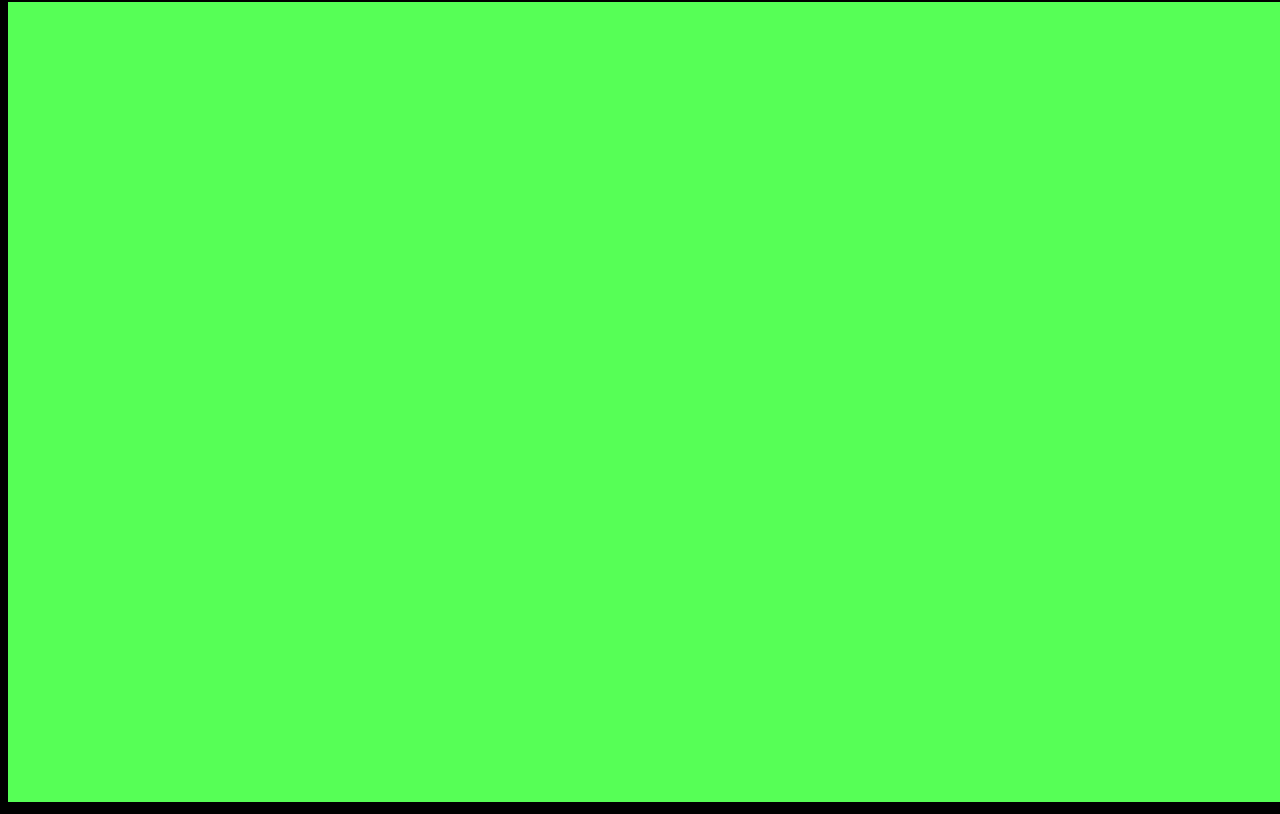
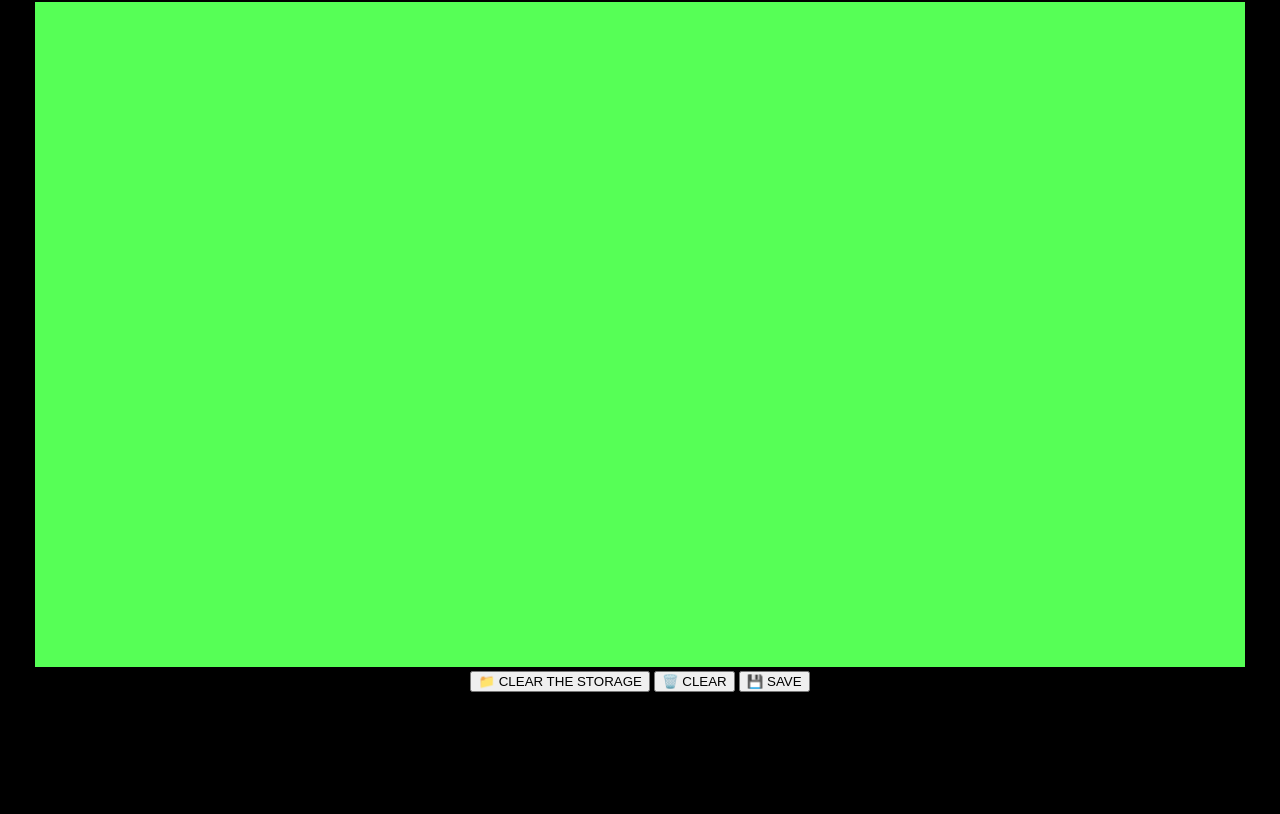
Before and after one commit to Shiva-Teja22/worldEditor, a plain HTML site: page index.html in a window 1280 px wide. Shown: the part 63-877 px from the top of the page. After the commit the page ends 800 px from the top, so only its background shows below. Drawn offline with Linux system fonts and the light colour scheme.

Commit message:
Enhance index.html with storage controls
Added buttons for clearing storage and saving graph data.

```diff
--- a/index.html
+++ b/index.html
@@ -7,10 +7,15 @@
 
 </head>
 
+
 <body>
     <h1>World Editor</h1>
     <canvas id="mycanvas"></canvas>
-    <div id="controls"></div>
+    <div id="controls">
+        <button onclick="dispose()">📁 CLEAR THE STORAGE</button>
+        <button onclick="dispose0()">🗑️ CLEAR</button>
+        <button onclick="save()">💾 SAVE</button>
+    </div>
 
     <!-- Import scripts -->
     <script src="js/math/utils.js"></script>
@@ -22,30 +27,39 @@
 
     <script>
         const mycanvas = document.getElementById("mycanvas");
-        mycanvas.width = 10;
-        mycanvas.height = 10;
 
-        const viewport = new Viewport(mycanvas);   // create viewport first
-        const graph = new Graph();
+        const graphSting = localStorage.getItem("graph");
+        const graphInfo = graphSting ? JSON.parse(graphSting) : null;
+        const viewport = new Viewport(mycanvas);
+        const graph = graphInfo ? Graph.load(graphInfo) : new Graph();
         const graphEditor = new GraphEditor(viewport, graph); // fixed ctx issue
 
         const canvas = document.getElementById("mycanvas");
 
 function resizeCanvas() {
-    canvas.width = window.innerWidth;
-    canvas.height = window.innerHeight;
+    canvas.width = window.innerWidth - 70;
+    canvas.height = window.innerHeight - 135;
 }
 
 resizeCanvas();
 window.addEventListener("resize", resizeCanvas);
 
-const viewport1 = new Viewport(canvas);
-const graph1 = new Graph();
-const editor = new GraphEditor(viewport, graph);
+function animate() {
+    graphEditor.display();
+    requestAnimationFrame(animate);
+}
 
-function animate() {
-    editor.display();
-    requestAnimationFrame(animate);
+function dispose(){
+    graphEditor.dispose();
+    localStorage.removeItem("graph");
+}
+
+function dispose0(){
+    graphEditor.dispose();
+}
+
+function save(){
+    localStorage.setItem("graph", JSON.stringify(graph));
 }
 
 animate();
```
